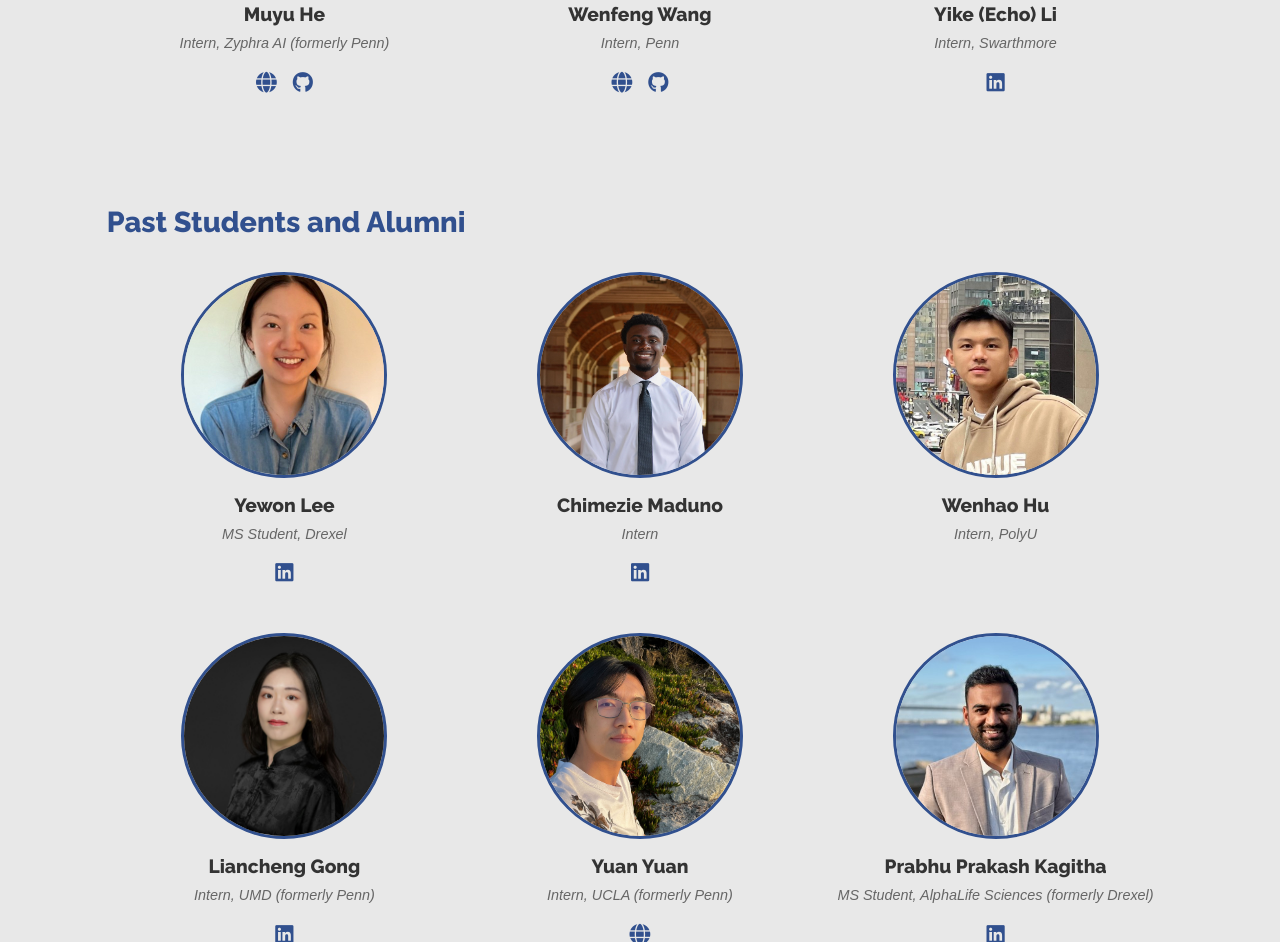
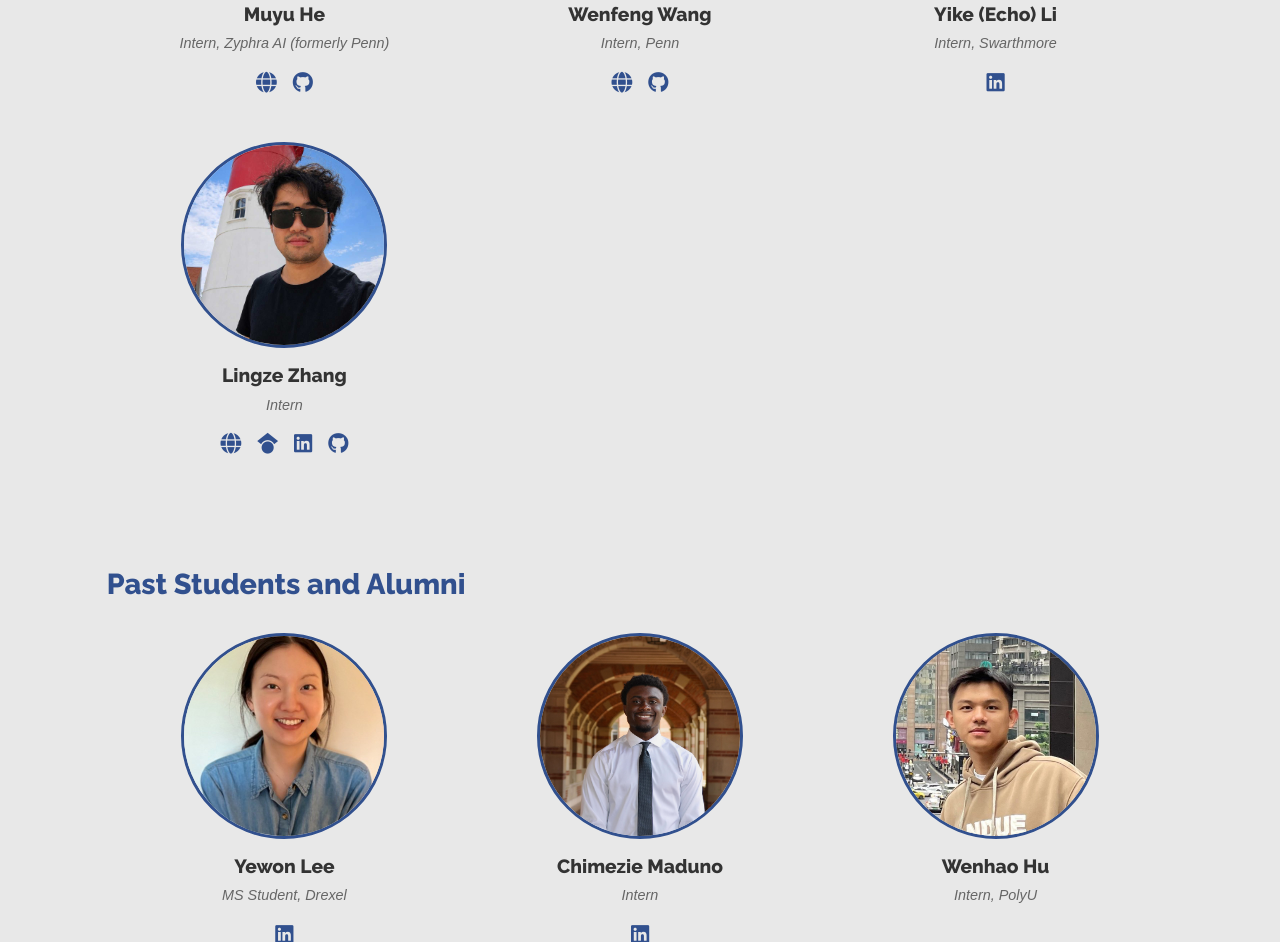
Before and after one commit to zharry29/hazlab, a plain HTML site: page team/index.html in a window 1280 px wide. Shown: the part 2387-3329 px from the top of the page. Drawn offline with nearby package versions, Linux system fonts and the light colour scheme; a web font is replaced by a local one.

Commit message:
Update index.html

```diff
--- a/team/index.html
+++ b/team/index.html
@@ -191,6 +191,19 @@
                             </div>
                         </div>
                     </div>
+                    <div class="pure-u-1 pure-u-md-1-2 pure-u-lg-1-3 member">
+                        <img src="../assets/headshot/LingzeZhang.jpg" alt="Lingze Zhang">
+                        <div class="member-info">
+                            <h3>Lingze Zhang</h3>
+                            <p class="role">Intern</p>
+                            <div class="social-links">
+                                <a href="https://lzhang.org/" target="_blank" title="Personal Website"><i class="fa-solid fa-globe"></i></a>
+                                <a href="https://scholar.google.com/citations?user=W7sSmTgAAAAJ&hl=en" target="_blank" title="Google Scholar"><i class="fa-brands fa-google-scholar"></i></a>
+                                <a href="https://www.linkedin.com/in/lingze-zhang/" target="_blank" title="LinkedIn"><i class="fa-brands fa-linkedin"></i></a>
+                                <a href="https://github.com/untakenJ" target="_blank" title="GitHub"><i class="fa-brands fa-github"></i></a>
+                            </div>
+                        </div>
+                    </div>
                 </div>
             </div>
 
```
